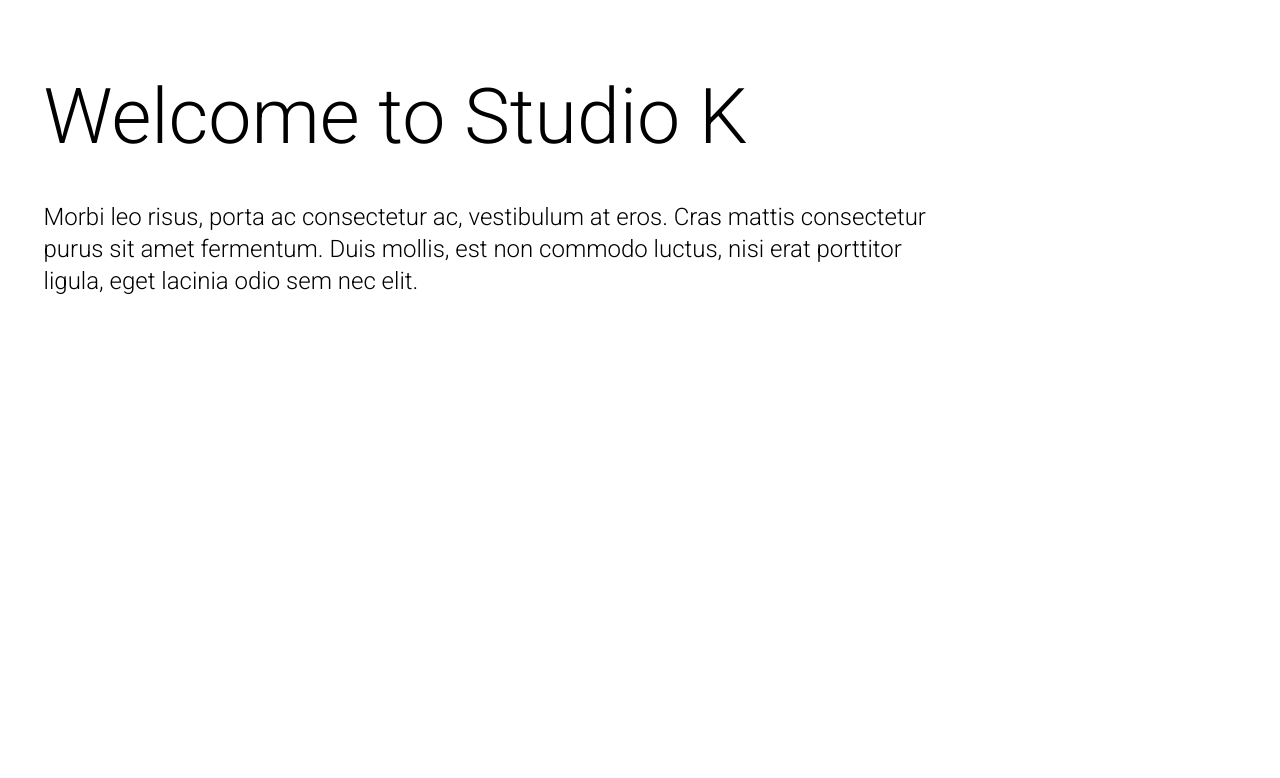
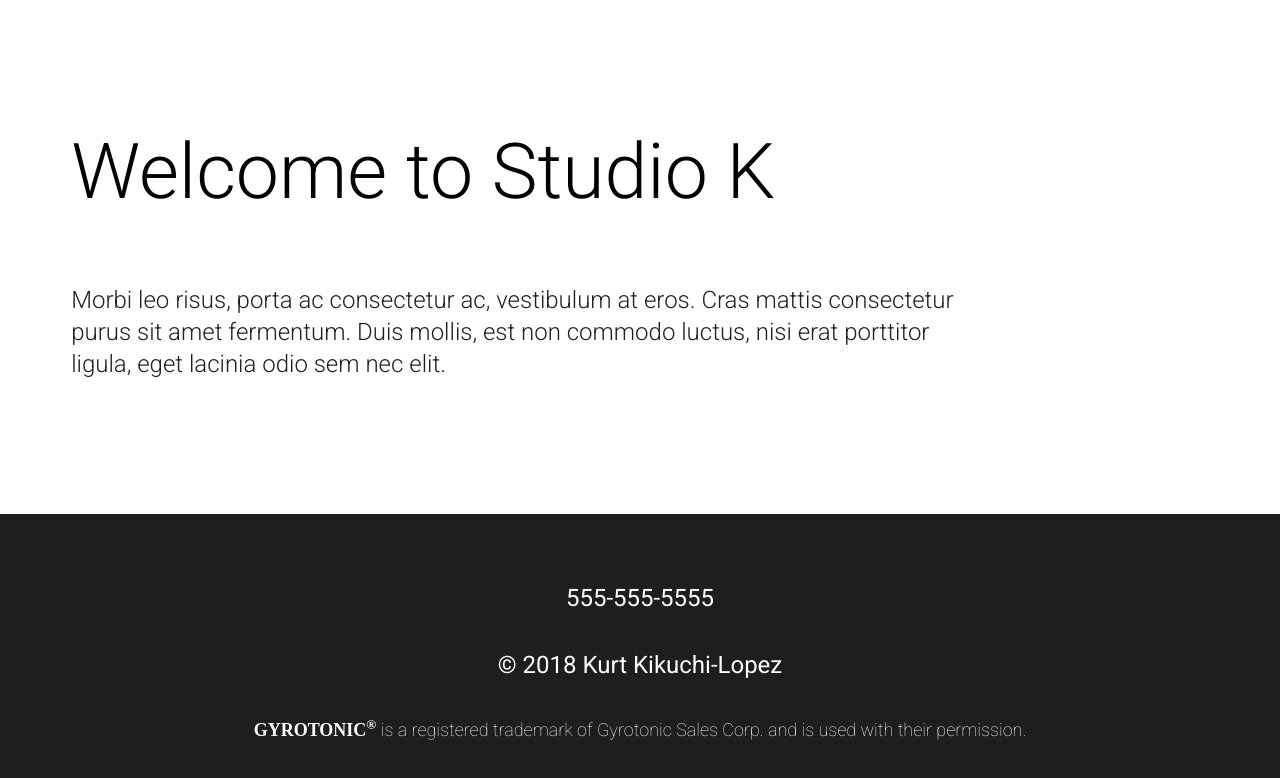
Before and after one commit to mkspainhour/Studio-K-La-Jolla, a plain HTML site: page index.html in a window 1280 px wide. Shown: the part 722-1500 px from the top of the page. Before the commit the page ends 1312 px from the top, so only its background shows below. Drawn offline with nearby package versions, Linux system fonts and the light colour scheme.

Commit message:
fix spacing calculation

```diff
--- a/Stylesheets/global.css
+++ b/Stylesheets/global.css
@@ -10,9 +10,9 @@
 	--font-roboto: "Roboto", sans-serif;
 	--font-times: "TimesNewRomanPSMT", "Times New Roman", "Times-Roman", "Times Roman", sans-serif;
 
-	--spacer-large: calc(8px + 8.888vmin);
-	--spacer: calc(8px + 4.444vmin);
-	--spacer-small: calc(8px + 2.222vmin);
+	--spacer-large: calc(8px + 15.8vmin);
+	--spacer: calc(8px + 7.9vmin);
+	--spacer-small: calc(8px + 3.95vmin);
 
 	background-color: var(--color-dark-special);
 	font-family: var(--font-roboto);
@@ -65,6 +65,7 @@
 }
 .typo-body {
 	font-family: var(--font-roboto);
+	color: var(--color-dark-body);
 	font-size: 24px;
 	line-height: 32px;
 	font-weight: 300;
@@ -260,7 +261,7 @@ header {
 
 /*#region ==> Footer */
 footer {
-	background-color: var(--color-dark-special);
+	background-color: var(--color-dark);
 	text-align: center;
 	padding: var(--spacer);
 }
@@ -276,6 +277,7 @@ footer {
 	}
 	#footer-brand-terms {
 		font-size: 18px;
+		line-height: 1.111;
 		font-weight: 100;
 		margin-bottom: 0;
 	}
--- a/index.html
+++ b/index.html
@@ -70,8 +70,8 @@
 				<a id="footer-phone-number" class="phone-number" aria-label="phone pumber" href="tel:555-555-5555">555-555-5555</a> <!--TODO: Insert real phone number-->
 			</address>
 			<div role="contentinfo">
-				<p id="footer-copyright" aria-label="copyright">© 2018 Kurt Kikuchi-Lopez</p>
-				<p id="footer-brand-terms" aria-label="gyrotonic brand attribution"><a class="typo-gyrotonic-logo" target="_blank" href="https://www.gyrotonic.com/about/gyrotonic-method/">Gyrotonic<sup>®</sup></a> is a registered trademark of Gyrotonic Sales Corp. and is used with their permission.</p>
+				<p id="footer-copyright"aria-label="copyright">© 2018 Kurt Kikuchi-Lopez</p>
+				<p id="footer-brand-terms" class="typo-body typo-color-light" aria-label="gyrotonic brand attribution"><a class="typo-gyrotonic-logo" target="_blank" href="https://www.gyrotonic.com/about/gyrotonic-method/">Gyrotonic<sup>®</sup></a> is a registered trademark of Gyrotonic Sales Corp. and is used with their permission.</p>
 			</div>
 		</footer>
 
```
